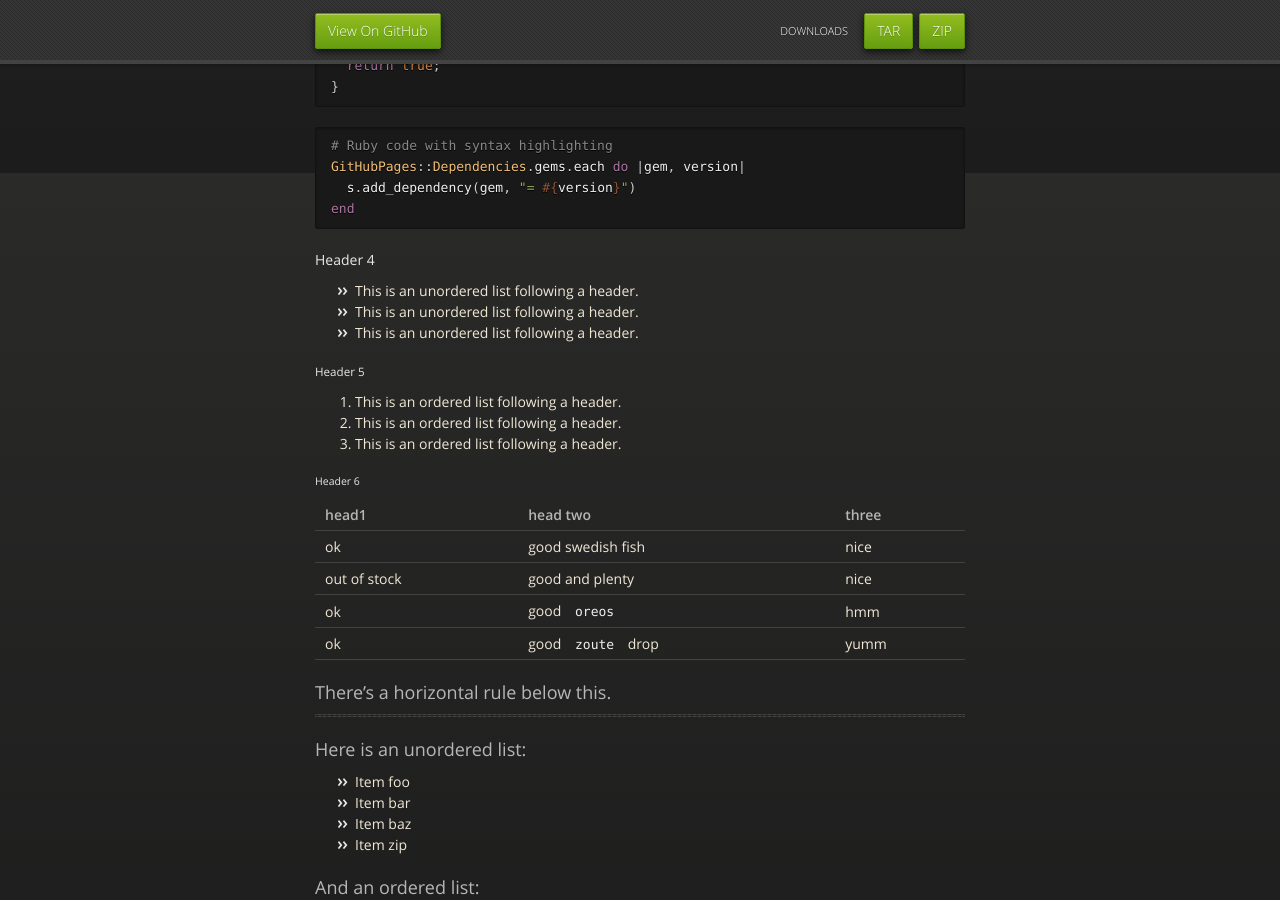
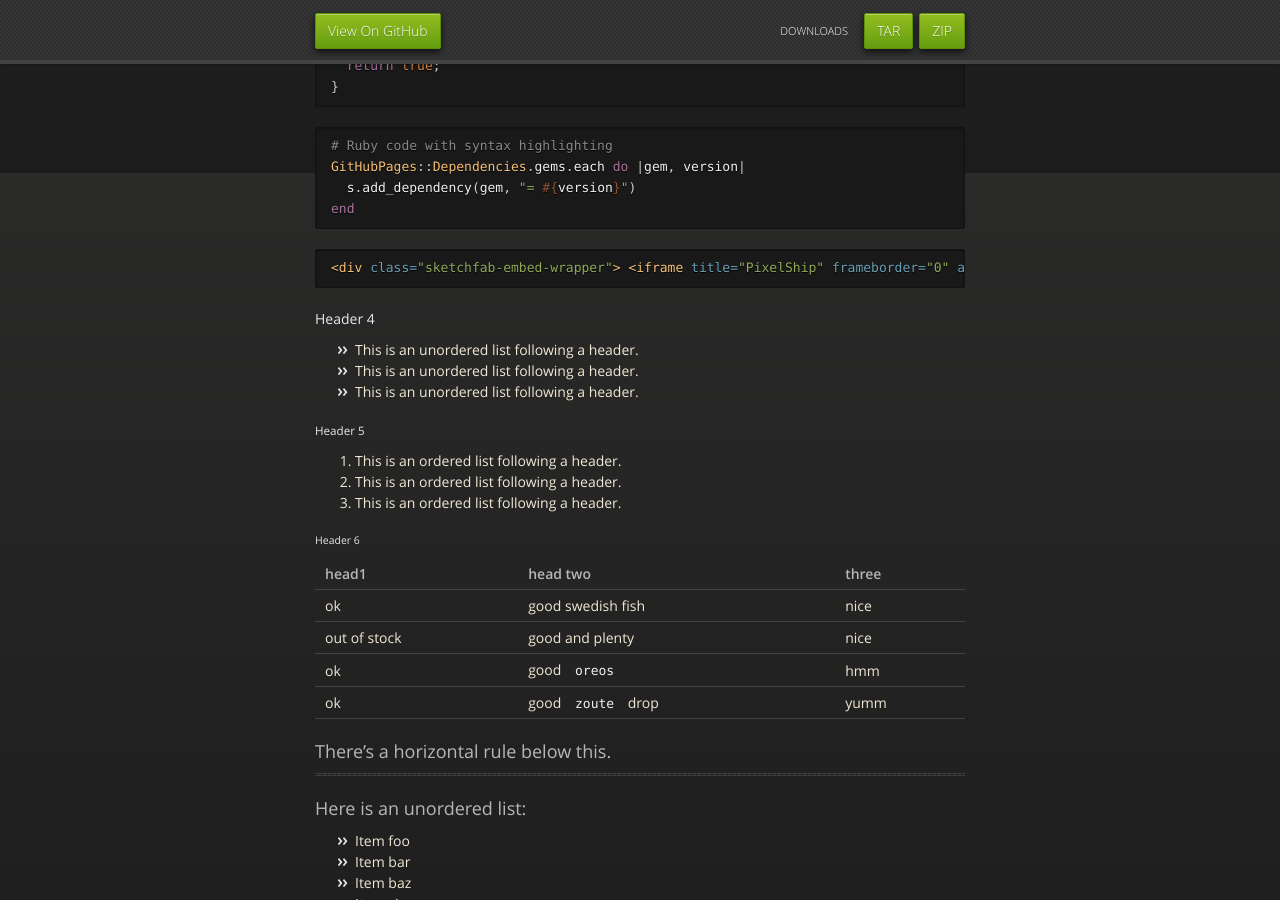
Before and after one commit to staledonuts/staledonuts, a Jekyll site: the page built from index.md, in a window 1280 px wide and 900 px high, scrolled down 727 px. Built offline with Jekyll 4.4.1, drawn with Linux system fonts in a browser that asks for light colours.

Commit message:
Update index.md

````diff
--- a/index.md
+++ b/index.md
@@ -35,6 +35,10 @@ var fun = function lang(l) {
 GitHubPages::Dependencies.gems.each do |gem, version|
   s.add_dependency(gem, "= #{version}")
 end
+```
+
+```html
+<div class="sketchfab-embed-wrapper"> <iframe title="PixelShip" frameborder="0" allowfullscreen mozallowfullscreen="true" webkitallowfullscreen="true" allow="autoplay; fullscreen; xr-spatial-tracking" xr-spatial-tracking execution-while-out-of-viewport execution-while-not-rendered web-share src="https://sketchfab.com/models/c7d86d2b935b4e55a7c8086ec9140721/embed?ui_theme=dark"> </iframe> <p style="font-size: 13px; font-weight: normal; margin: 5px; color: #4A4A4A;"> <a href="https://sketchfab.com/3d-models/pixelship-c7d86d2b935b4e55a7c8086ec9140721?utm_medium=embed&utm_campaign=share-popup&utm_content=c7d86d2b935b4e55a7c8086ec9140721" target="_blank" style="font-weight: bold; color: #1CAAD9;"> PixelShip </a> by <a href="https://sketchfab.com/staledonuts?utm_medium=embed&utm_campaign=share-popup&utm_content=c7d86d2b935b4e55a7c8086ec9140721" target="_blank" style="font-weight: bold; color: #1CAAD9;"> staledonuts </a> on <a href="https://sketchfab.com?utm_medium=embed&utm_campaign=share-popup&utm_content=c7d86d2b935b4e55a7c8086ec9140721" target="_blank" style="font-weight: bold; color: #1CAAD9;">Sketchfab</a></p></div>
 ```
 
 #### Header 4
````
